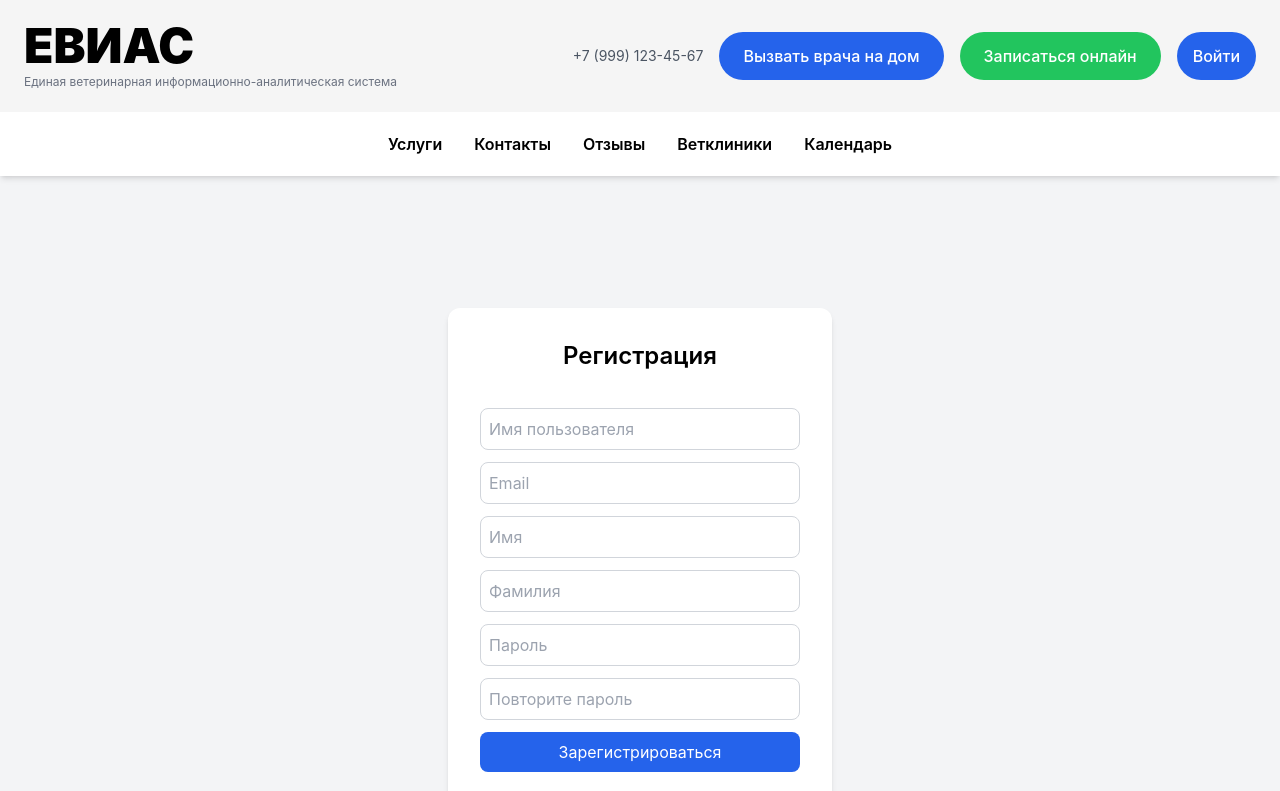
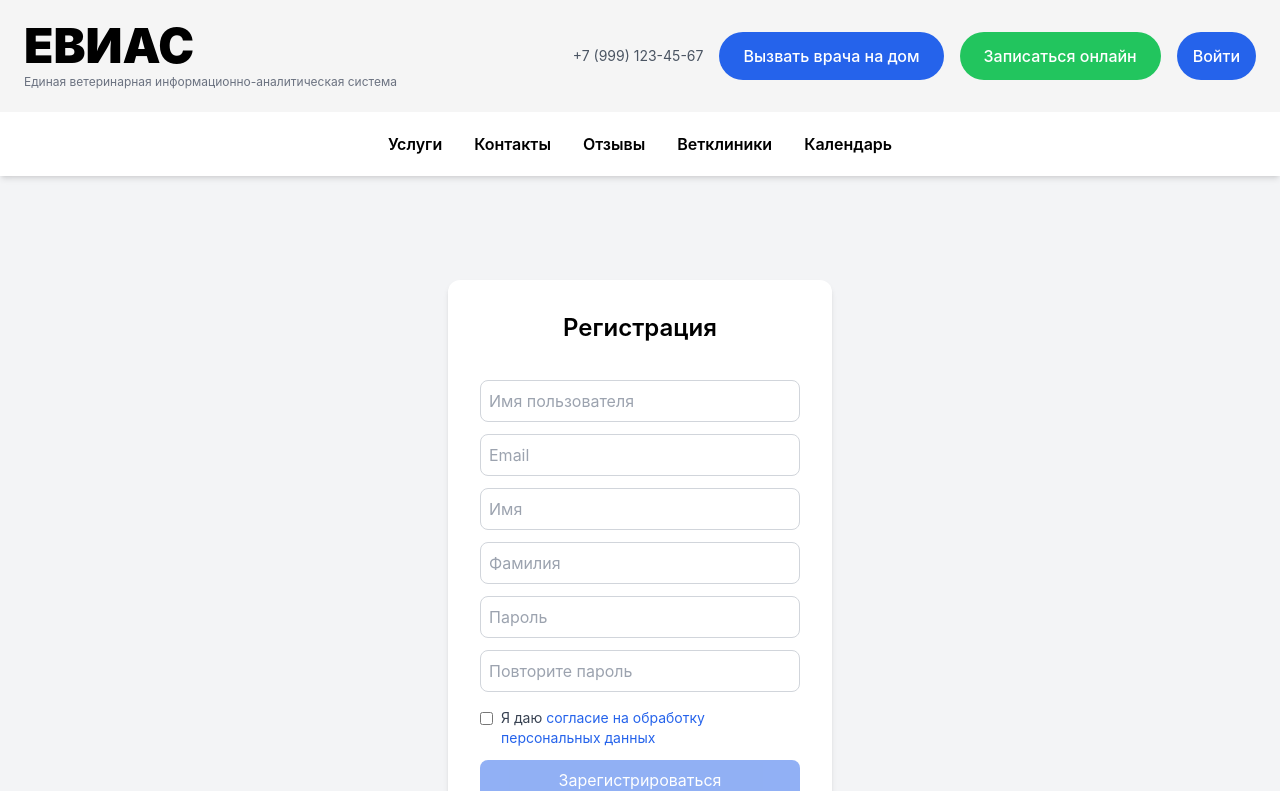
Before and after one commit to STANKIN-EVIAS/Frontend, a React (Create React App) app: page /registration in a window 1280 px wide. Shown: the top 791 px of the page. Built offline with nearby package versions, Linux system fonts and the light colour scheme.

Commit message:
fix RegistrationPage

```diff
--- a/src/pages/Auth/RegistrationPage.jsx
+++ b/src/pages/Auth/RegistrationPage.jsx
@@ -15,6 +15,8 @@ export default function RegistrationPage() {
     const [loading, setLoading] = useState(false);
     const { setUser } = useAuth();
     const navigate = useNavigate();
+    const [agreement, setAgreement] = useState(false);
+
 
     const handleSubmit = async (e) => {
         e.preventDefault();
@@ -23,6 +25,11 @@ export default function RegistrationPage() {
             setErrors({ password2: ["Пароли не совпадают"] });
             return;
         }
+
+        if (!agreement) {
+    setErrors({ agreement: ["Необходимо дать согласие на обработку персональных данных"] });
+    return;
+}
 
         setLoading(true);
         try {
@@ -115,9 +122,38 @@ export default function RegistrationPage() {
                 />
                 {errors.password2 && <div className="text-red-500 text-sm mb-1">{errors.password2.join(", ")}</div>}
 
+                {/* Agreement */}
+                <div className="flex items-start gap-2 mt-4">
+                    <input
+                        type="checkbox"
+                        id="agreement"
+                        checked={agreement}
+                        onChange={(e) => setAgreement(e.target.checked)}
+                        className="mt-1"
+                    />
+                    <label htmlFor="agreement" className="text-sm text-gray-700">
+                        Я даю{" "}
+                        <a
+                            href="/assets/Политика_конфиденциальности_ЕВИАС.pdf"
+                            download="Политика_конфиденциальности_ЕВИАС.pdf"
+                            className="text-blue-600 hover:underline"
+                            onClick={(e) => e.stopPropagation()}
+                        >
+                            согласие на обработку персональных данных
+                        </a>
+                    </label>
+                </div>
+
+                {errors.agreement && (
+                    <div className="text-red-500 text-sm mt-1">
+                        {errors.agreement.join(", ")}
+                    </div>
+                )}
+
+
                 <button
                     type="submit"
-                    disabled={loading}
+                    disabled={loading || !agreement}
                     className="bg-blue-600 text-white w-full py-2 rounded-lg mt-3 hover:bg-blue-700 transition disabled:opacity-50"
                 >
                     {loading ? "Регистрация..." : "Зарегистрироваться"}
```
